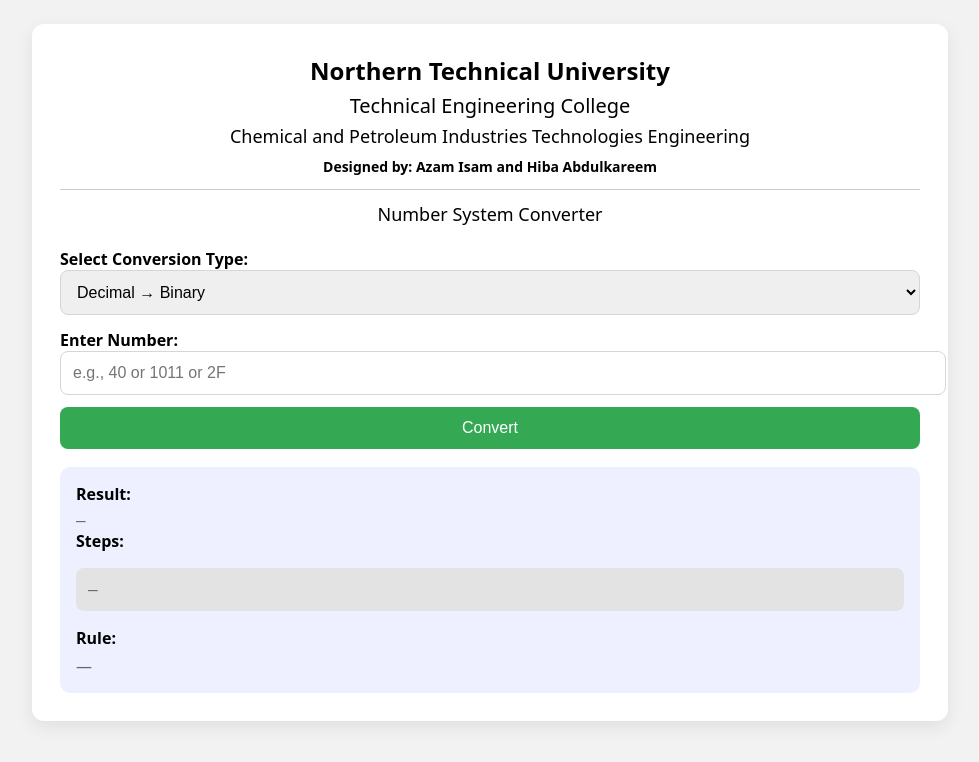
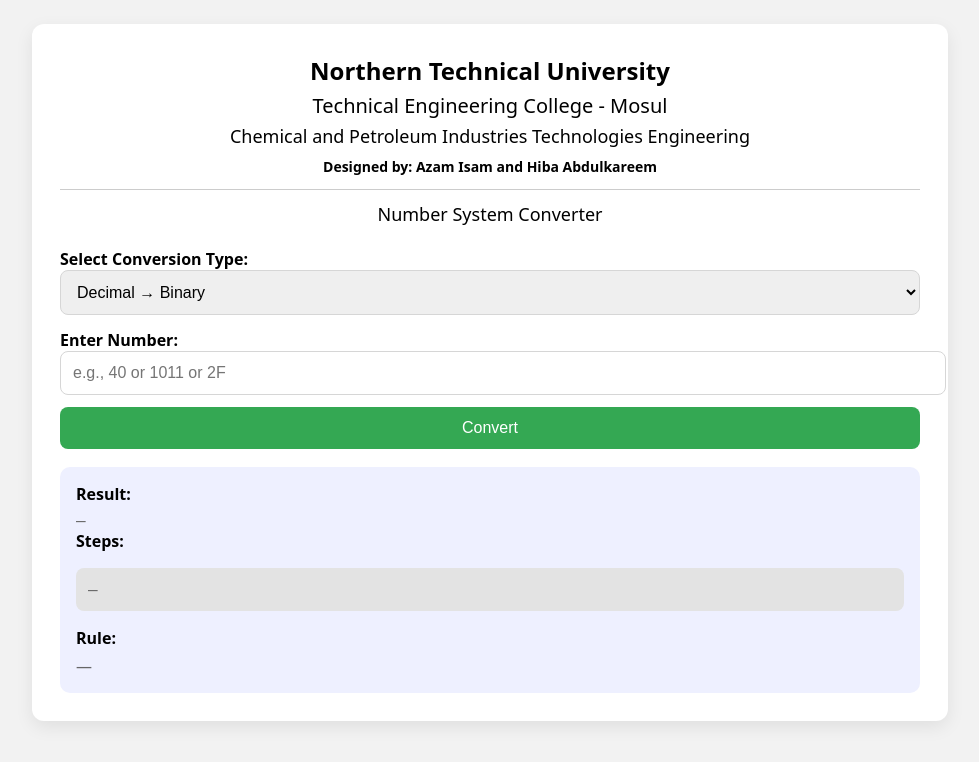
Before and after one commit to zizoiraq/Number-System-Converter, a plain HTML site: page index.html in a window 1280 px wide. Shown: the whole page, without its empty margins (150-1129 px from the left). Drawn offline with Linux system fonts and the light colour scheme.

Commit message:
index.html

```diff
--- a/index.html
+++ b/index.html
@@ -38,7 +38,7 @@
     <!-- University-style header -->
     <div class="header">
       <h2>Northern Technical University</h2>
-      <h3>Technical Engineering College</h3>
+      <h3>Technical Engineering College - Mosul </h3>
       <h4>Chemical and Petroleum Industries Technologies Engineering</h4>
 <p class="designer"><strong>Designed by: Azam Isam and Hiba Abdulkareem</strong></p>
       <hr>
```
